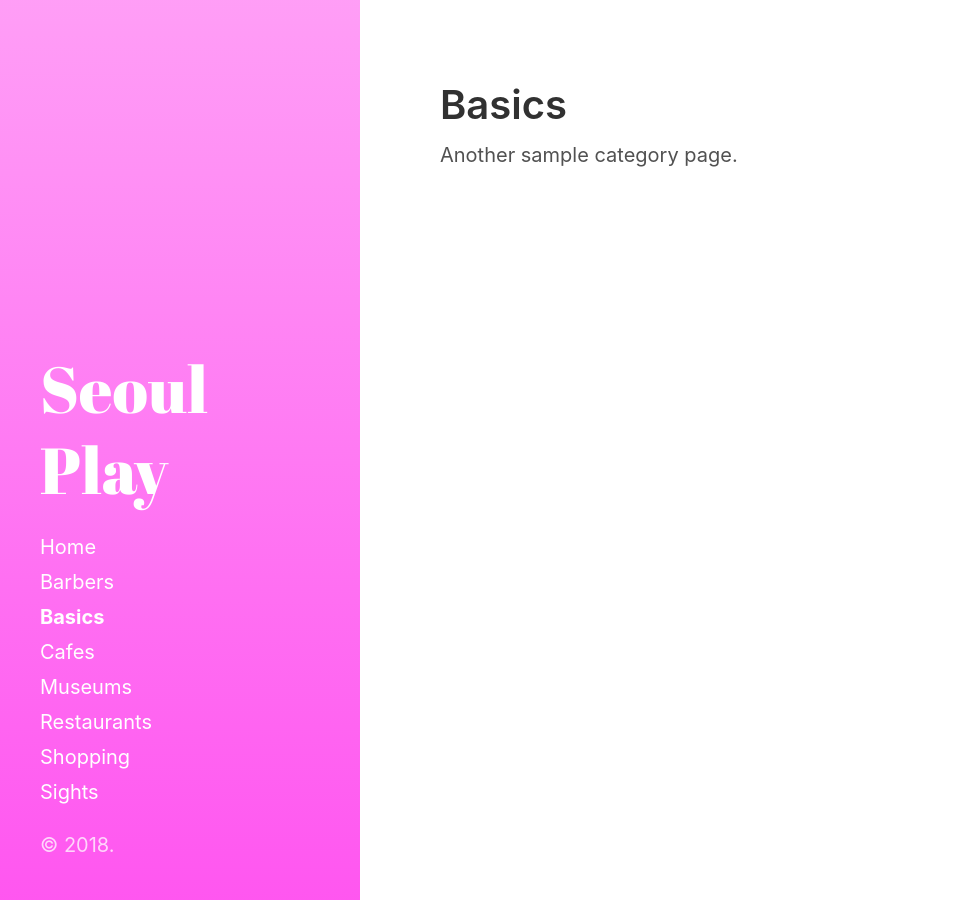
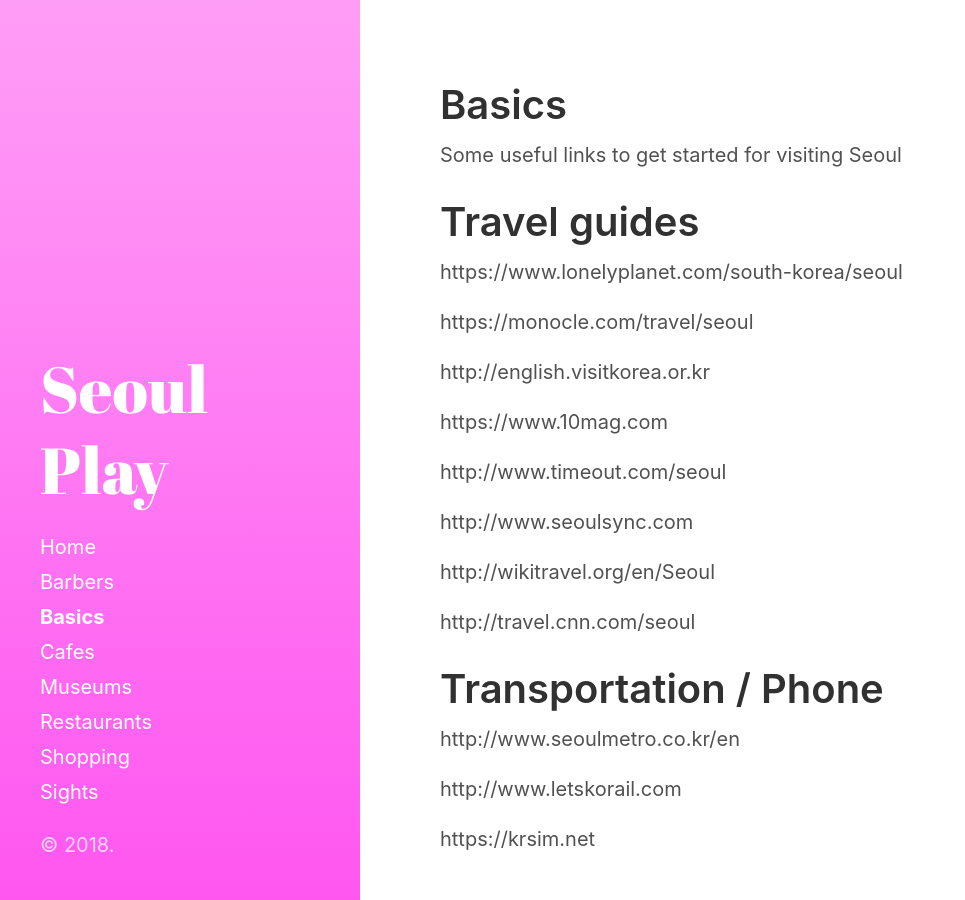
Before and after one commit to seoulplay/seoulplay.github.io, a Jekyll site: the page built from category/basics.md, in a window 1280 px wide. Shown: the whole page, without its empty margins (0-965 px from the left). Built offline with Jekyll 4.4.1, drawn with Linux system fonts in a browser that asks for light colours.

Commit message:
Update basics.md

```diff
--- a/category/basics.md
+++ b/category/basics.md
@@ -3,4 +3,31 @@ layout: category
 title: Basics
 ---
 
-Another sample category page.
+Some useful links to get started for visiting Seoul
+
+# Travel guides
+
+https://www.lonelyplanet.com/south-korea/seoul
+
+https://monocle.com/travel/seoul
+
+http://english.visitkorea.or.kr
+
+https://www.10mag.com
+
+http://www.timeout.com/seoul
+
+http://www.seoulsync.com
+
+http://wikitravel.org/en/Seoul
+
+http://travel.cnn.com/seoul
+
+
+# Transportation / Phone
+
+http://www.seoulmetro.co.kr/en
+
+http://www.letskorail.com
+
+https://krsim.net
```
